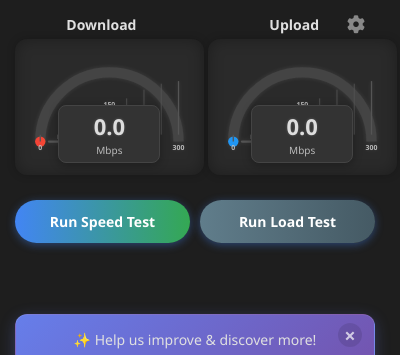
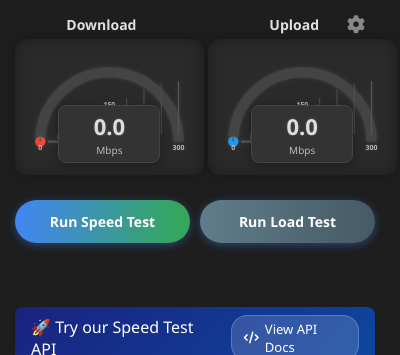
Before and after one commit to SumanReddy568/speed100, a browser extension: page popup/popup.html in a window 400 px wide. Shown: the top 355 px of the page. Drawn offline with Linux system fonts and the light colour scheme.

Commit message:
api changes

```diff
--- a/popup/popup.css
+++ b/popup/popup.css
@@ -1165,3 +1165,46 @@ svg line {
     transform: translateY(-2px);
     box-shadow: 0 4px 12px rgba(66, 133, 244, 0.3);
 }
+
+.api-banner {
+    background: linear-gradient(135deg, #1a237e, #0d47a1);
+    padding: 8px 16px;
+    margin: 8px 0;
+    border-radius: 8px;
+    box-shadow: 0 2px 4px rgba(0,0,0,0.2);
+}
+
+.api-content {
+    display: flex;
+    align-items: center;
+    justify-content: center;
+    gap: 16px;
+}
+
+.api-text {
+    color: #fff;
+    font-weight: 500;
+}
+
+.api-link {
+    background: rgba(255, 255, 255, 0.15);
+    color: #fff;
+    text-decoration: none;
+    padding: 4px 12px;
+    border-radius: 16px;
+    font-size: 13px;
+    border: 1px solid rgba(255, 255, 255, 0.2);
+    transition: all 0.2s ease;
+    display: flex;
+    align-items: center;
+    gap: 6px;
+}
+
+.api-link:hover {
+    background: rgba(255, 255, 255, 0.25);
+    transform: translateY(-1px);
+}
+
+.api-link i {
+    font-size: 12px;
+}
--- a/popup/popup.html
+++ b/popup/popup.html
@@ -94,6 +94,18 @@
             <button id="run-load-test-btn" class="test-button secondary">Run Load Test</button>
         </div>
         <div id="test-status" class="status-message"></div>
+
+        <!-- API Banner -->
+        <div class="api-banner">
+            <div class="api-content">
+                <span class="api-text">🚀 Try our Speed Test API</span>
+                <a href="https://speedtest-api-1q3l.onrender.com/docs" target="_blank" class="api-link">
+                    <i class="fas fa-code"></i>
+                    View API Docs
+                </a>
+            </div>
+        </div>
+
         <!-- Promotional Banner -->
         <div class="promotional-banner" id="promotional-banner">
             <span class="promo-close" id="promo-close">&times;</span>
```
